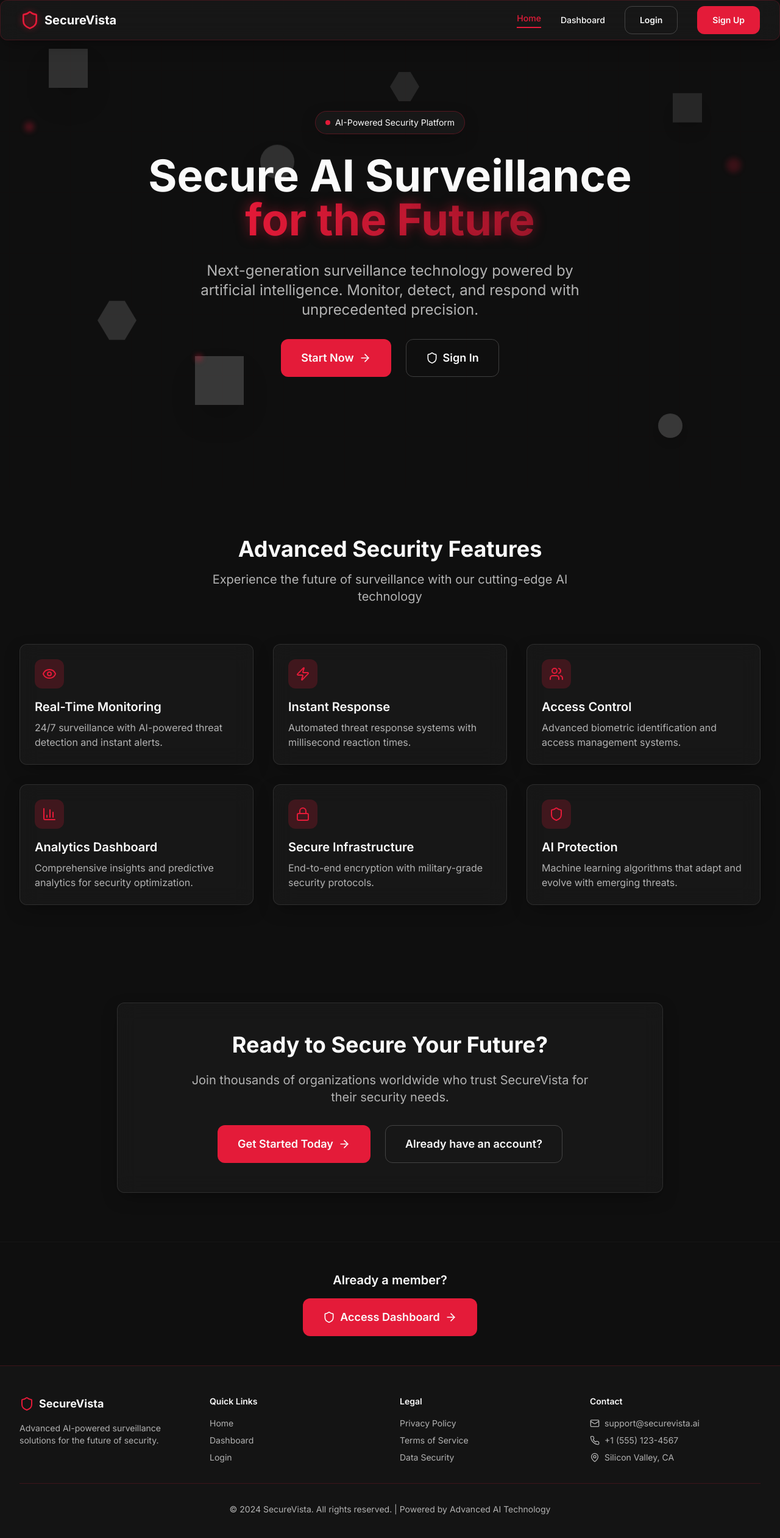
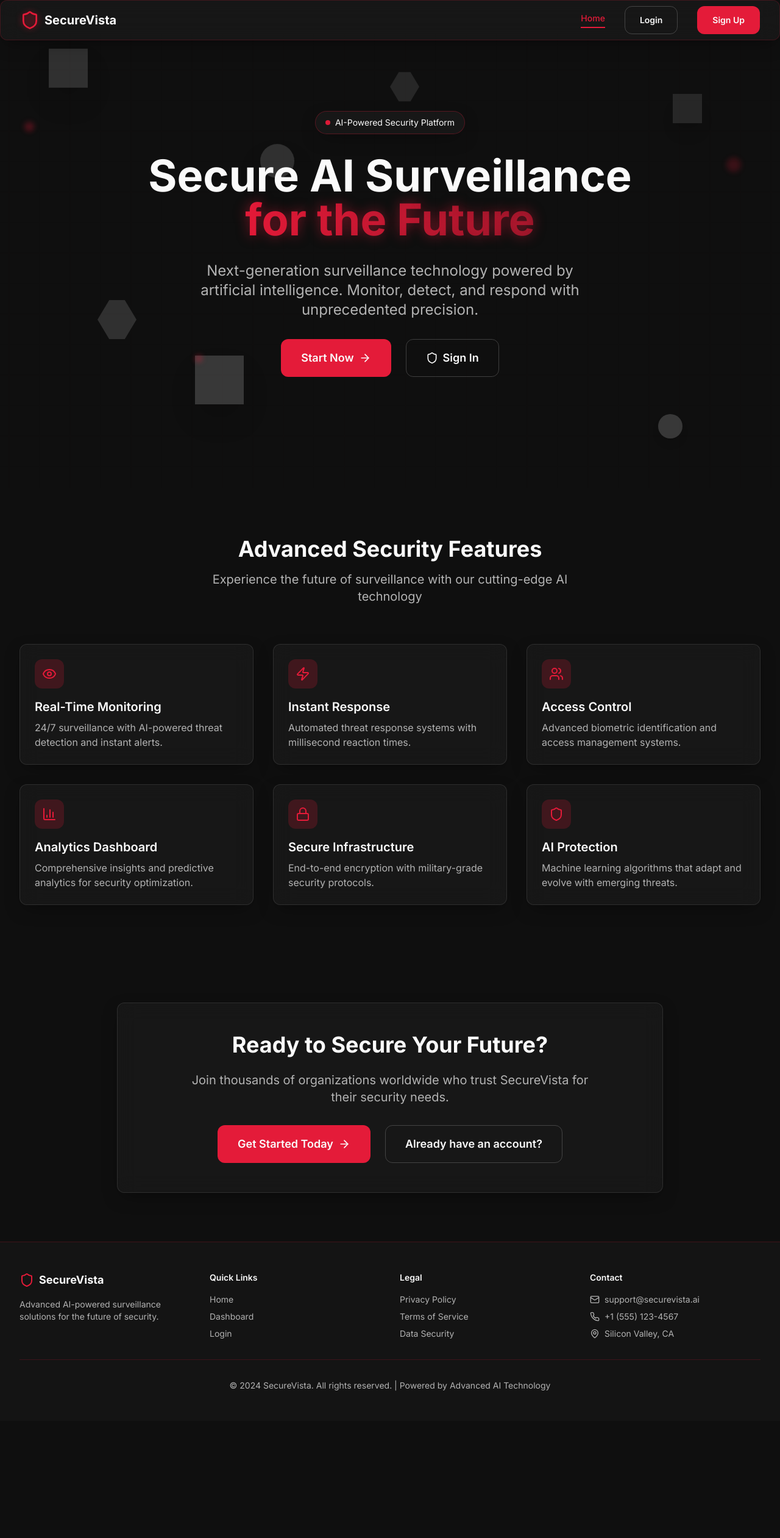
Before and after one commit to DHIRENSACHER/securevista-ai-future, a React (Vite) app: page / in a window 1280 px wide. Shown: the top 2522 px of the page at 61% size. After the commit the page ends 2330 px from the top, so only its background shows below. Built offline with nearby package versions, Linux system fonts and the light colour scheme.

Commit message:
Refactor landing page navigation
Remove dashboard/home links from landing page navigation. Ensure dashboard is only accessible after login. Remove hover gradient effect from login/signup pages.

```diff
--- a/src/components/Navbar.tsx
+++ b/src/components/Navbar.tsx
@@ -37,16 +37,6 @@ const Navbar = () => {
               }`}
             >
               Home
-            </Link>
-            <Link
-              to="/dashboard"
-              className={`text-sm font-medium transition-all duration-200 ${
-                isActive("/dashboard")
-                  ? "text-primary border-b-2 border-primary pb-1"
-                  : "text-foreground hover:text-primary"
-              }`}
-            >
-              Dashboard
             </Link>
             <Link
               to="/login"
@@ -90,15 +80,6 @@ const Navbar = () => {
               Home
             </Link>
             <Link
-              to="/dashboard"
-              className={`block text-sm font-medium transition-all duration-200 ${
-                isActive("/dashboard") ? "text-primary" : "text-foreground hover:text-primary"
-              }`}
-              onClick={() => setIsMobileMenuOpen(false)}
-            >
-              Dashboard
-            </Link>
-            <Link
               to="/login"
               className="block text-sm font-medium text-foreground hover:text-primary transition-all duration-200"
               onClick={() => setIsMobileMenuOpen(false)}
--- a/src/pages/Landing.tsx
+++ b/src/pages/Landing.tsx
@@ -195,23 +195,6 @@ const Landing = () => {
         </div>
       </section>
 
-      {/* Dashboard Access Section */}
-      <section className="py-12 px-4 sm:px-6 lg:px-8 border-t border-muted/20">
-        <div className="max-w-2xl mx-auto text-center">
-          <h3 className="text-xl font-semibold text-foreground mb-4">
-            Already a member?
-          </h3>
-          <Link
-            to="/dashboard"
-            className="btn-surveillance group inline-flex items-center space-x-2 text-lg px-8 py-4"
-          >
-            <Shield className="h-5 w-5" />
-            <span>Access Dashboard</span>
-            <ArrowRight className="h-5 w-5 group-hover:translate-x-1 transition-transform" />
-          </Link>
-        </div>
-      </section>
-
       <Footer />
     </div>
   );
--- a/src/pages/Login.tsx
+++ b/src/pages/Login.tsx
@@ -142,7 +142,7 @@ const Login = () => {
               {/* Google Sign In */}
               <button
                 type="button"
-                className="w-full bg-white text-gray-900 border border-gray-300 py-3 px-4 rounded-lg font-medium hover:bg-gray-50 transition-all duration-200 flex items-center justify-center space-x-2"
+                className="w-full bg-white text-gray-900 border border-gray-300 py-3 px-4 rounded-lg font-medium transition-colors flex items-center justify-center space-x-2"
               >
                 <svg className="w-5 h-5" viewBox="0 0 24 24">
                   <path fill="#4285F4" d="M22.56 12.25c0-.78-.07-1.53-.2-2.25H12v4.26h5.92c-.26 1.37-1.04 2.53-2.21 3.31v2.77h3.57c2.08-1.92 3.28-4.74 3.28-8.09z"/>
--- a/src/pages/SignUp.tsx
+++ b/src/pages/SignUp.tsx
@@ -214,7 +214,7 @@ const SignUp = () => {
               {/* Google Sign Up */}
               <button
                 type="button"
-                className="w-full bg-white text-gray-900 border border-gray-300 py-3 px-4 rounded-lg font-medium hover:bg-gray-50 transition-all duration-200 flex items-center justify-center space-x-2"
+                className="w-full bg-white text-gray-900 border border-gray-300 py-3 px-4 rounded-lg font-medium transition-colors flex items-center justify-center space-x-2"
               >
                 <svg className="w-5 h-5" viewBox="0 0 24 24">
                   <path fill="#4285F4" d="M22.56 12.25c0-.78-.07-1.53-.2-2.25H12v4.26h5.92c-.26 1.37-1.04 2.53-2.21 3.31v2.77h3.57c2.08-1.92 3.28-4.74 3.28-8.09z"/>
```
